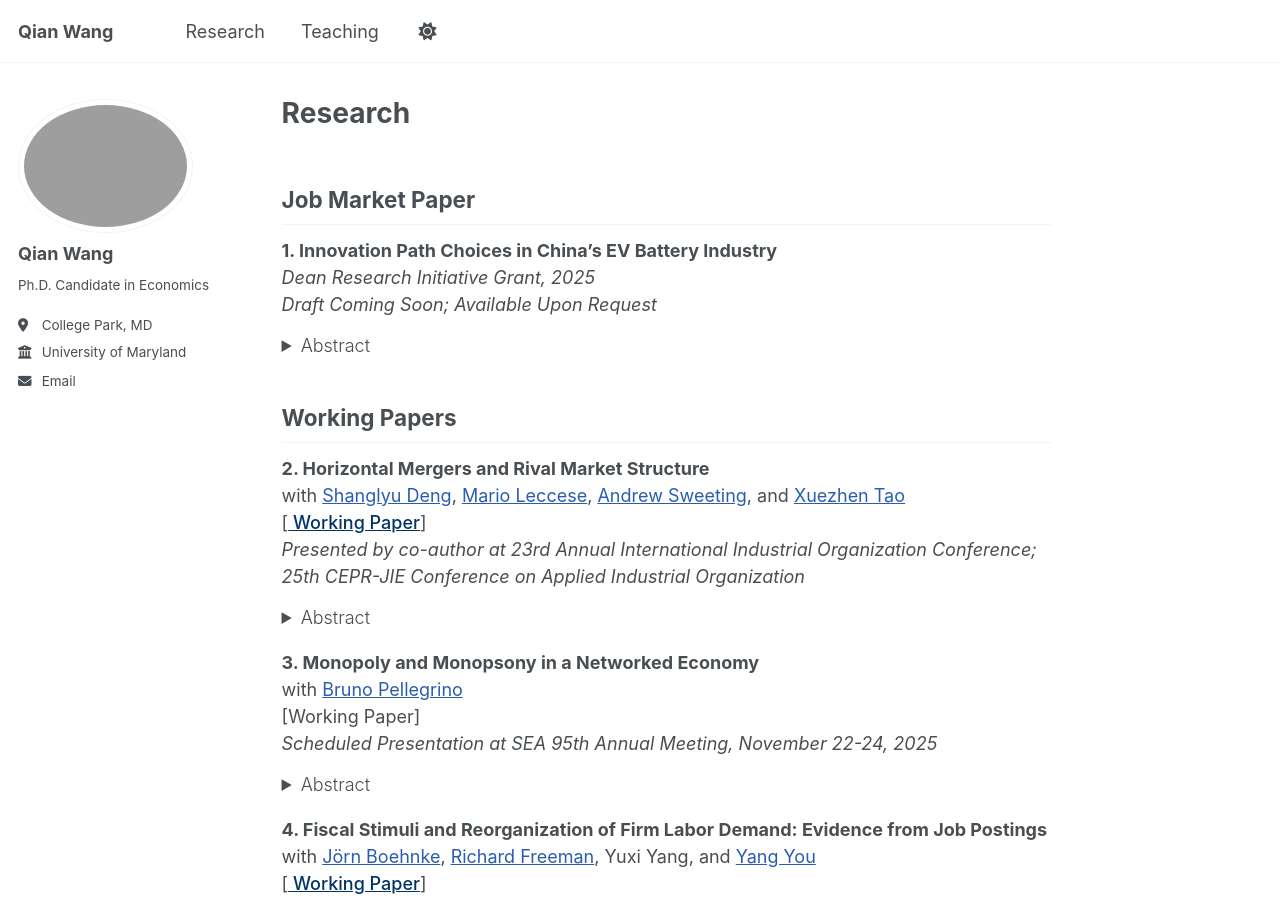
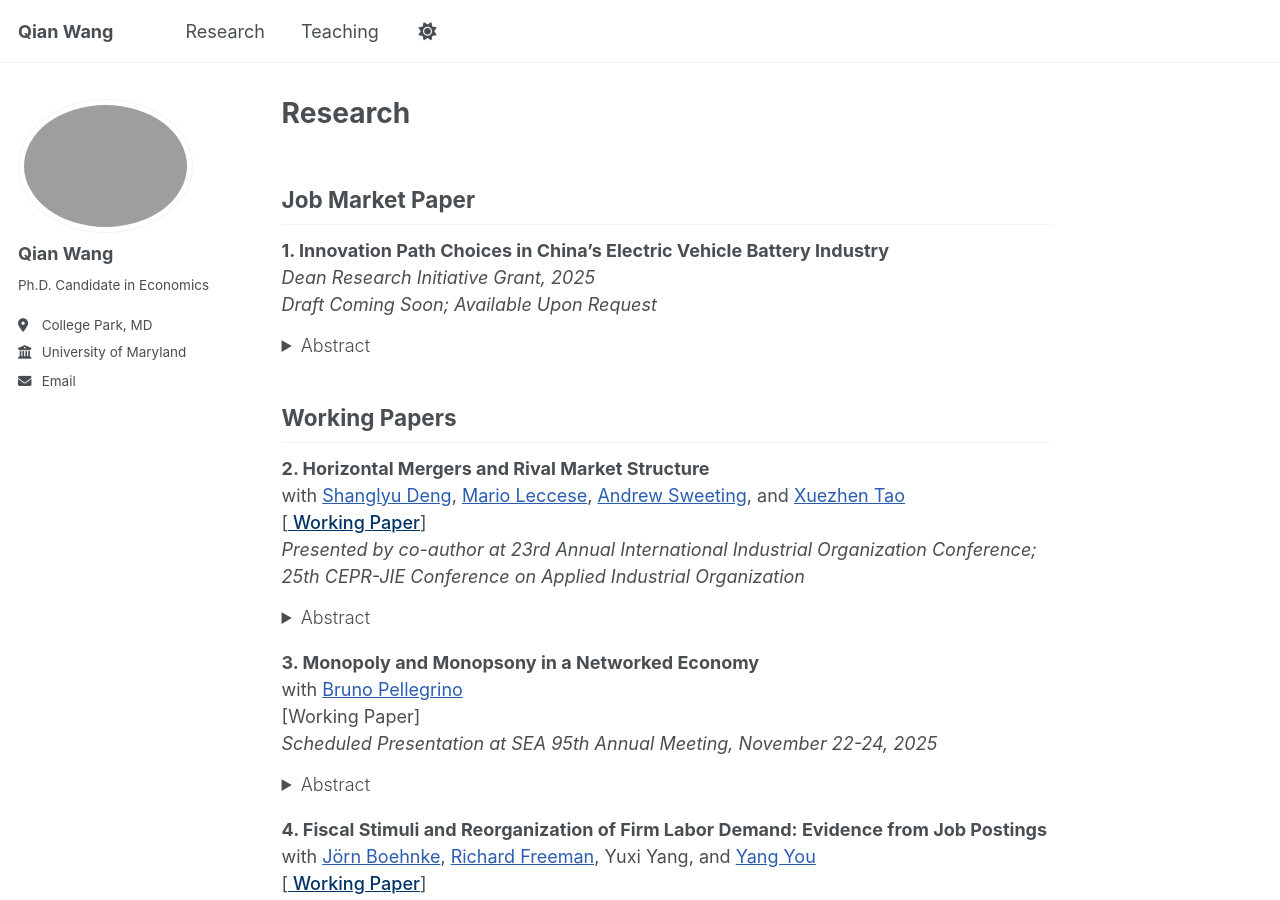
Before and after one commit to qwang819/qwang819.github.io, a Jekyll site: the page built from _pages/research.md, in a window 1280 px wide and 900 px high. Built offline with Jekyll 4.4.1, drawn with Linux system fonts in a browser that asks for light colours; a script that is not in the unit is left out; part of the change alters nothing that is shown.

Commit message:
Update research.md

```diff
--- a/_pages/research.md
+++ b/_pages/research.md
@@ -7,13 +7,13 @@ layout: single
 
 ## Job Market Paper
 
-**1. Innovation Path Choices in China’s EV Battery Industry**
+**1. Innovation Path Choices in China’s Electric Vehicle Battery Industry**
 *Dean Research Initiative Grant, 2025*
 *Draft Coming Soon; Available Upon Request*
 <details style="margin-top: -0.5rem; margin-bottom: 1rem;">
    <summary><span style="font-weight:300;">Abstract</span></summary>
    <p style="text-align: justify;">
-  Not all green technologies are equally beneficial for society. I examine whether market-driven innovation in green industries follows the socially optimal technological path when firms face competing options with different cost structures and considers policies that can mitigate the path choice inefficiency. I estimate a dynamic struc- tural model of Chinese EV battery suppliers choosing how much to innovate along two competing paths: Lithium- Ion–Ferro–Phosphate (LFP) and Nickel–Cobalt–Manganese (NCM). The analysis shows that a social planner would place greater investment in LFP, which involves higher sunk innovation costs but delivers lower marginal battery costs. I trace this divergence to several factors, such as vertical separation between most battery suppliers and EV makers, competition between EVs, a small market of EV, and spillovers and environmental benefits that firms fail to internalize. Finally, I demonstrate how R&D subsidies could help correct these distortions and shift innova- tion toward the socially preferred path.
+   Not all green technologies are equally beneficial for society. I examine whether market-driven innovation in green industries follows the socially optimal technological path when firms face competing options with different cost structures and consider policies that can mitigate potential path choice inefficiency. I estimate a dynamic structural model of Chinese electric vehicle (EV) battery suppliers choosing how much to innovate along two competing paths: Lithium-Ion–Ferro–Phosphate (LFP) and Nickel–Cobalt–Manganese (NCM). The analysis shows that a social planner would undertake four times as much innovation as the market in LFP, which involves higher sunk innovation costs but delivers lower marginal battery costs. By contrast, the market innovates twice as much as the social planner in NCM, which has the opposite cost structure. I trace this divergence to several factors, such as vertical separation between most battery suppliers and EV makers, competition between EVs, a small market of EV, and spillovers and environmental benefits that firms fail to internalize. Finally, I demonstrate how R&D subsidies could help correct the path choice inefficiency and shift innovation toward the socially preferred path.
    </p>
 </details>
 
```
